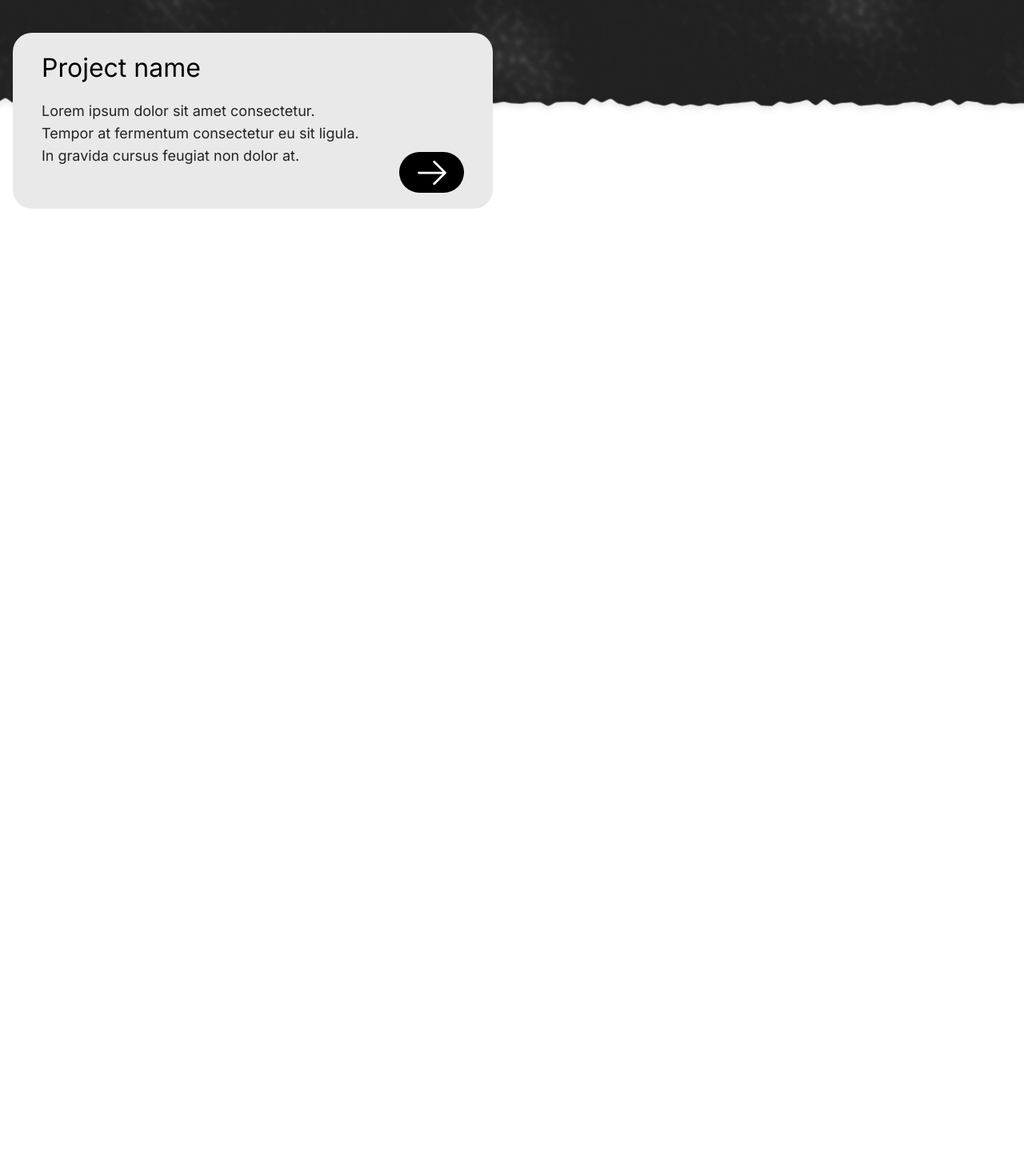
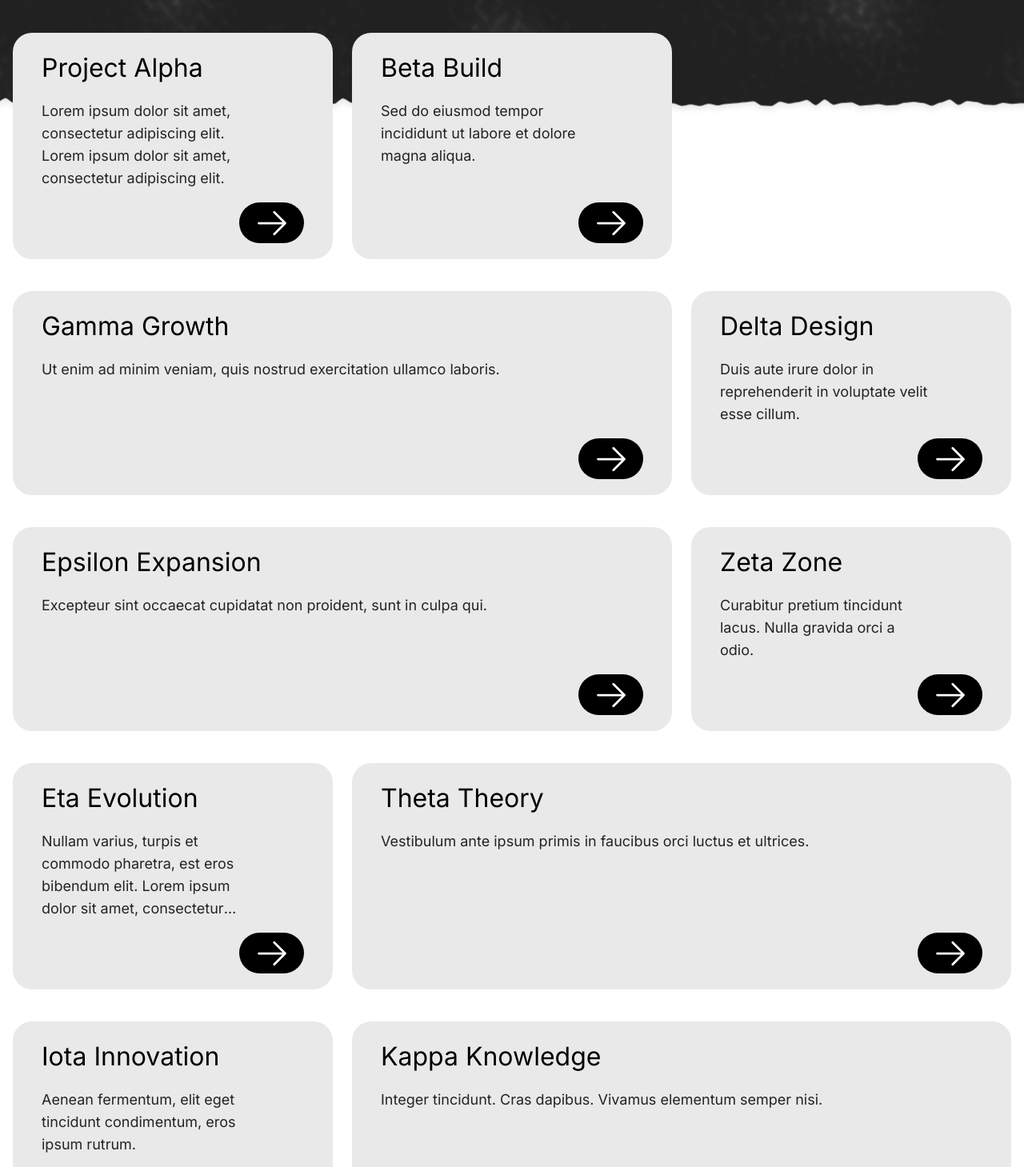
Before and after one commit to jombastic/portfolio, a Nuxt app: page / in a window 1280 px wide. Shown: the part 1820-3279 px from the top of the page at 80% size. Before the commit the page ends 2081 px from the top, so only its background shows below. Built offline with nearby package versions, Linux system fonts and the light colour scheme.

Commit message:
style projects section

```diff
--- a/components/Projects.vue
+++ b/components/Projects.vue
@@ -5,18 +5,22 @@
         Some projects
       </h2>
       <div>
+        <div class="grid auto-rows-auto sm:grid-cols-2 lg:grid-cols-3 gap-x-6 gap-y-10">
           <div
-          class="flex h-[220px] w-[600px] gap-10 rounded-3xl bg-[#E9E9E9] px-9 py-5"
+            v-for="(project, index) in projects"
+            :key="index"
+            :class="['project', 'flex', 'flex-col', 'justify-between', 'rounded-3xl', 'bg-[#E9E9E9]', 'px-9', 'py-5', project.span === 2 ? 'lg:col-span-2' : '']"
           >
             <div>
-            <h3 class="mb-4 text-[32px] text-[#000000]">Project name</h3>
-            <p class="text-lg text-[#232323]">
-              Lorem ipsum dolor sit amet consectetur. Tempor at fermentum
-              consectetur eu sit ligula. In gravida cursus feugiat non dolor at.
+              <h3 class="mb-4 text-[32px] text-black">
+                {{ project.name }}
+              </h3>
+              <p class="line-clamp-4 max-w-[80%] text-lg text-[#232323]">
+                {{ project.description }}
               </p>
             </div>
             <button
-            class="flex h-[51px] min-w-[81px] items-center justify-center self-end justify-self-end rounded-full bg-[#000000] text-white"
+              class="mt-4 flex h-[51px] min-w-[81px] items-center justify-center self-end rounded-full bg-black text-white transition-all duration-500 hover:bg-white hover:text-black"
             >
               <svg
                 xmlns="http://www.w3.org/2000/svg"
@@ -37,6 +41,51 @@
         </div>
       </div>
     </div>
+  </div>
 </template>
 
-<script setup></script>
+<script setup>
+import { ref, onMounted } from "vue";
+
+const projects = ref([]);
+
+// Generate random project data with column span
+const generateRandomProjects = () => {
+  const projectNames = [
+    "Project Alpha",
+    "Beta Build",
+    "Gamma Growth",
+    "Delta Design",
+    "Epsilon Expansion",
+    "Zeta Zone",
+    "Eta Evolution",
+    "Theta Theory",
+    "Iota Innovation",
+    "Kappa Knowledge",
+  ];
+
+  const projectDescriptions = [
+    "Lorem ipsum dolor sit amet, consectetur adipiscing elit. Lorem ipsum dolor sit amet, consectetur adipiscing elit.",
+    "Sed do eiusmod tempor incididunt ut labore et dolore magna aliqua.",
+    "Ut enim ad minim veniam, quis nostrud exercitation ullamco laboris.",
+    "Duis aute irure dolor in reprehenderit in voluptate velit esse cillum.",
+    "Excepteur sint occaecat cupidatat non proident, sunt in culpa qui.",
+    "Curabitur pretium tincidunt lacus. Nulla gravida orci a odio.",
+    "Nullam varius, turpis et commodo pharetra, est eros bibendum elit. Lorem ipsum dolor sit amet, consectetur adipiscing elit. Lorem ipsum dolor sit amet, consectetur adipiscing elit. Lorem ipsum dolor sit amet, consectetur adipiscing elit.",
+    "Vestibulum ante ipsum primis in faucibus orci luctus et ultrices.",
+    "Aenean fermentum, elit eget tincidunt condimentum, eros ipsum rutrum.",
+    "Integer tincidunt. Cras dapibus. Vivamus elementum semper nisi.",
+  ];
+
+  return projectNames.map((name, index) => ({
+    name,
+    description: projectDescriptions[index],
+    span: Math.random() > 0.7 ? 2 : 1, // Randomly assign a span of 2 to some projects
+  }));
+};
+
+// Perform randomization on client-side only
+onMounted(() => {
+  projects.value = generateRandomProjects();
+});
+</script>
```
Lines whose indentation alone changed are shown as unchanged.
